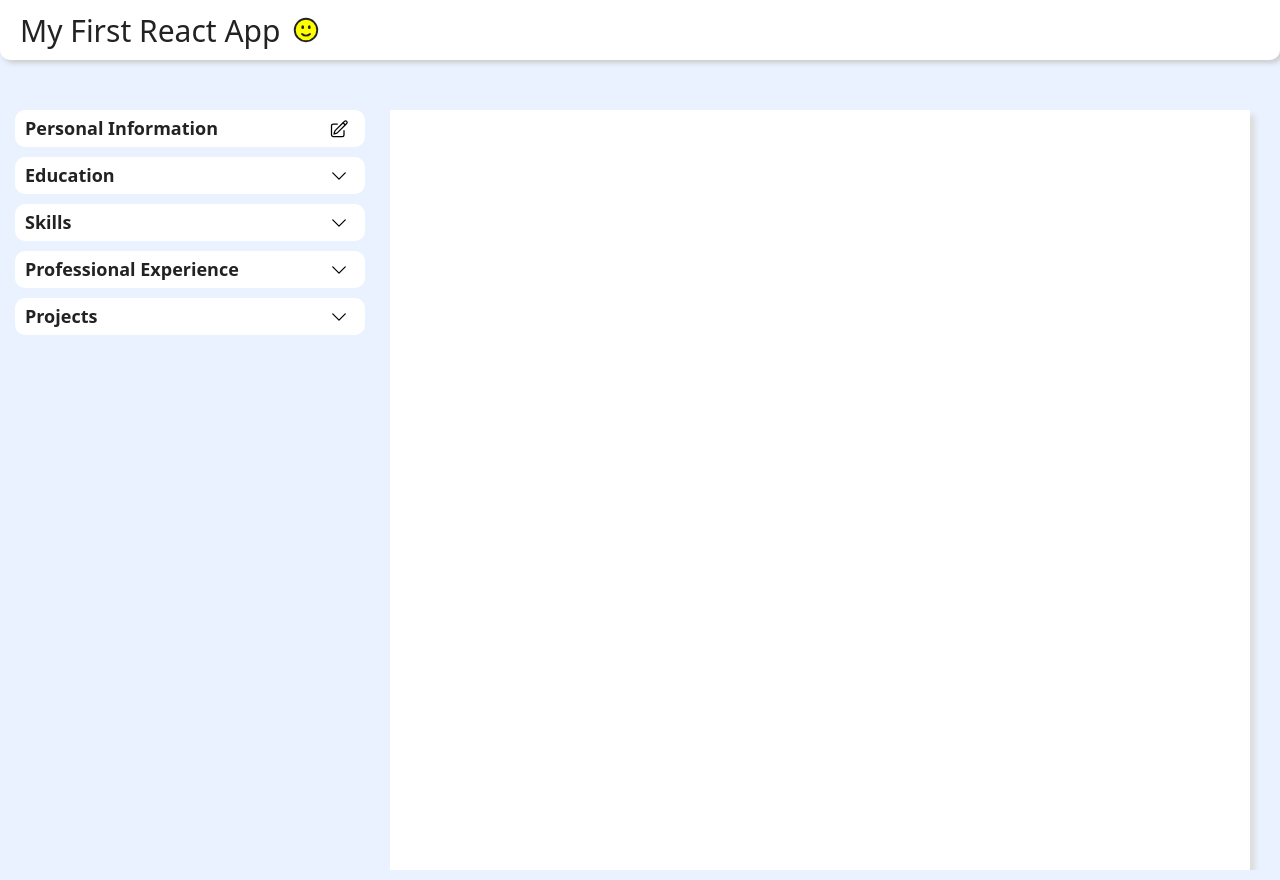
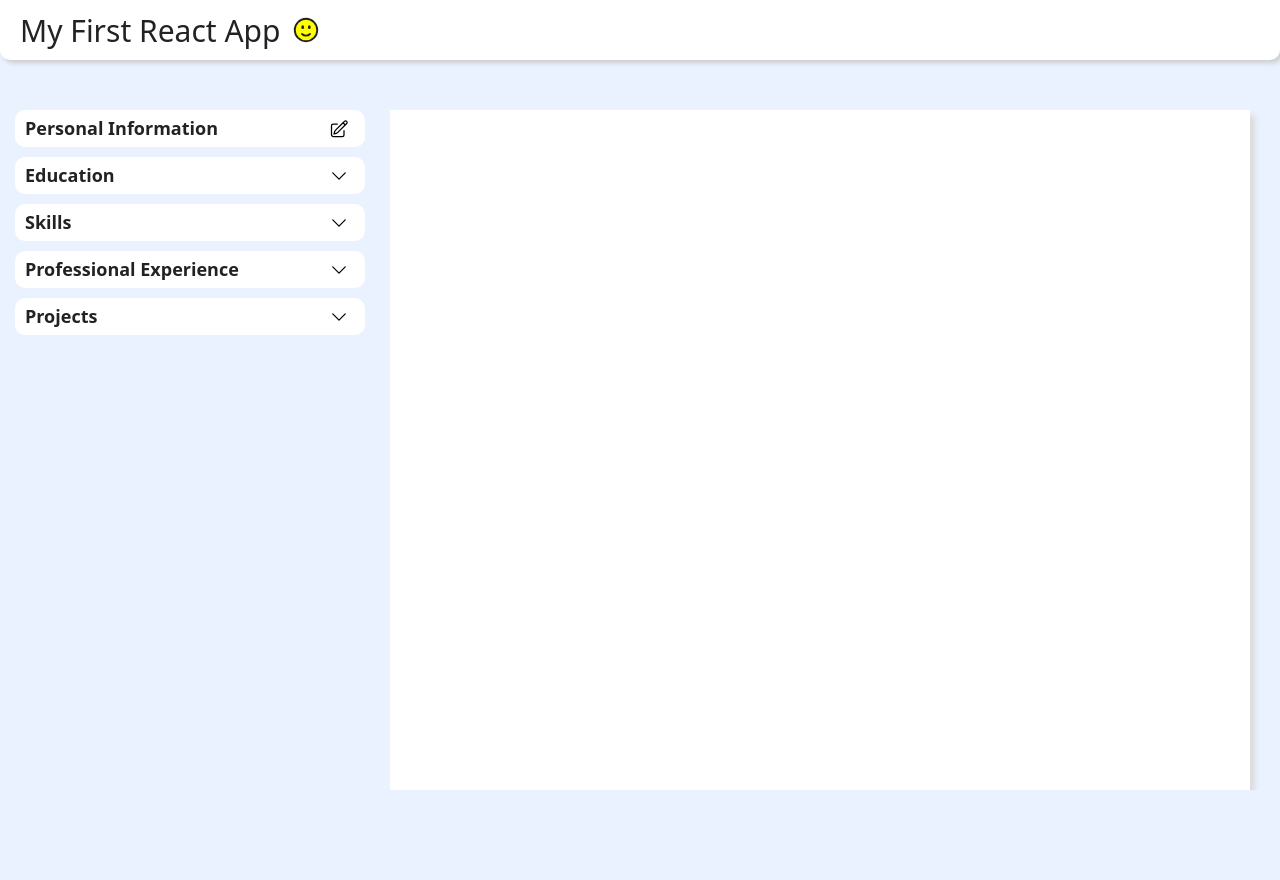
Before and after one commit to ivan-mangulabnan/cv-creation-app, a React (Vite) app: page / in a window 1280 px wide. After the commit the page ends 800 px from the top, so only its background shows below. Built offline with nearby package versions, Linux system fonts and the light colour scheme.

Commit message:
fix overflow bug

```diff
--- a/src/styles/main-contents.css
+++ b/src/styles/main-contents.css
@@ -1,6 +1,6 @@
 .main-content {
   width: 100%;
-  height: 100%;
+  height: calc(100% - 8rem);
   padding: 1rem;
 
   display: flex;
```
